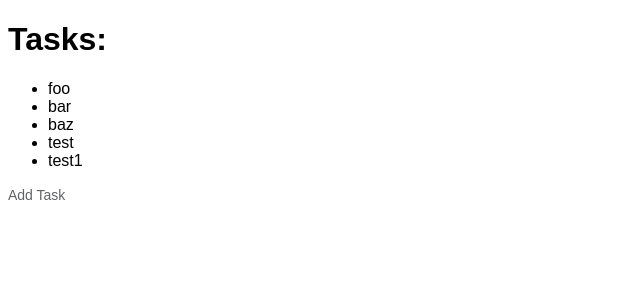
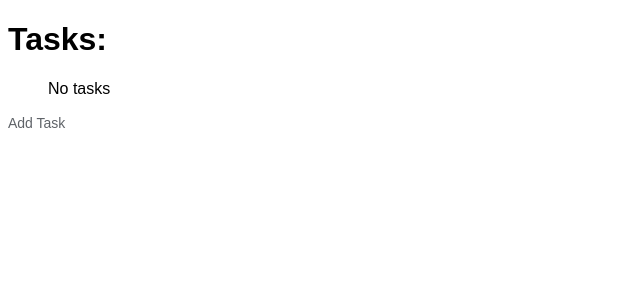
Before and after one commit to brunnorpdias/CS50W, a Django app: page /tasks/ in a window 1280 px wide. Shown: the top 300 px of the page, without its empty margins (0-640 px from the left). Run offline with Django 3.2, Linux system fonts and the light colour scheme.

Commit message:
final modifications to django website

```diff
--- a/lecture_3/djangosite/tasks/templates/tasks/add.html
+++ b/lecture_3/djangosite/tasks/templates/tasks/add.html
@@ -4,7 +4,7 @@
         <h1>Add Tasks</h1>
         <form action="{% url 'tasks:add' %}" method="POST">
             {% csrf_token %}
-            <input type="text" name="task">
+            {{ form }}
             <input type="submit">
         </form>
         <a href="{% url 'tasks:index' %}">Return to Task List</a>
--- a/lecture_3/djangosite/tasks/templates/tasks/index.html
+++ b/lecture_3/djangosite/tasks/templates/tasks/index.html
@@ -5,6 +5,8 @@
         <ul>
             {% for task in tasks %}
                 <li>{{task}}</li>
+            {% empty %}
+                No tasks
             {% endfor %}
         </ul>
         <a href="{% url 'tasks:add' %}">Add Task</a>
--- a/lecture_3/djangosite/tasks/views.py
+++ b/lecture_3/djangosite/tasks/views.py
@@ -1,12 +1,33 @@
+from django import forms
 from django.shortcuts import render
+from django.http import HttpResponseRedirect
+from django.urls import reverse
+
+class NewTaskForm(forms.Form):
+    task = forms.CharField(label="New Task")
+    # priority = forms.IntegerField(label="priority", min_value=1, max_value=5)
 
 # Create your views here.
 
-tasks = ['foo', 'bar', 'baz', 'test', 'test1']
 def index(request):
+    if "tasks" not in request.session:
+        request.session["tasks"] = []
     return render(request, 'tasks/index.html',
-        {"tasks":tasks}
+        {"tasks":request.session["tasks"]}
     )
 
 def add(request):
-    return render(request, "tasks/add.html")
+    if request.method == "POST":
+        form = NewTaskForm(request.POST)
+        if form.is_valid():
+            task = form.cleaned_data["task"]
+            #tasks.append(task)
+            request.session["tasks"] += [task]
+            return HttpResponseRedirect(reverse("tasks:index"))
+        else:
+            return render(request, "tasks.add.html",
+            {"form":form}
+            )
+    return render(request, "tasks/add.html",
+    {"form":NewTaskForm()}
+    )
```
Also changed, not shown: lecture_3/djangosite/db.sqlite3.
